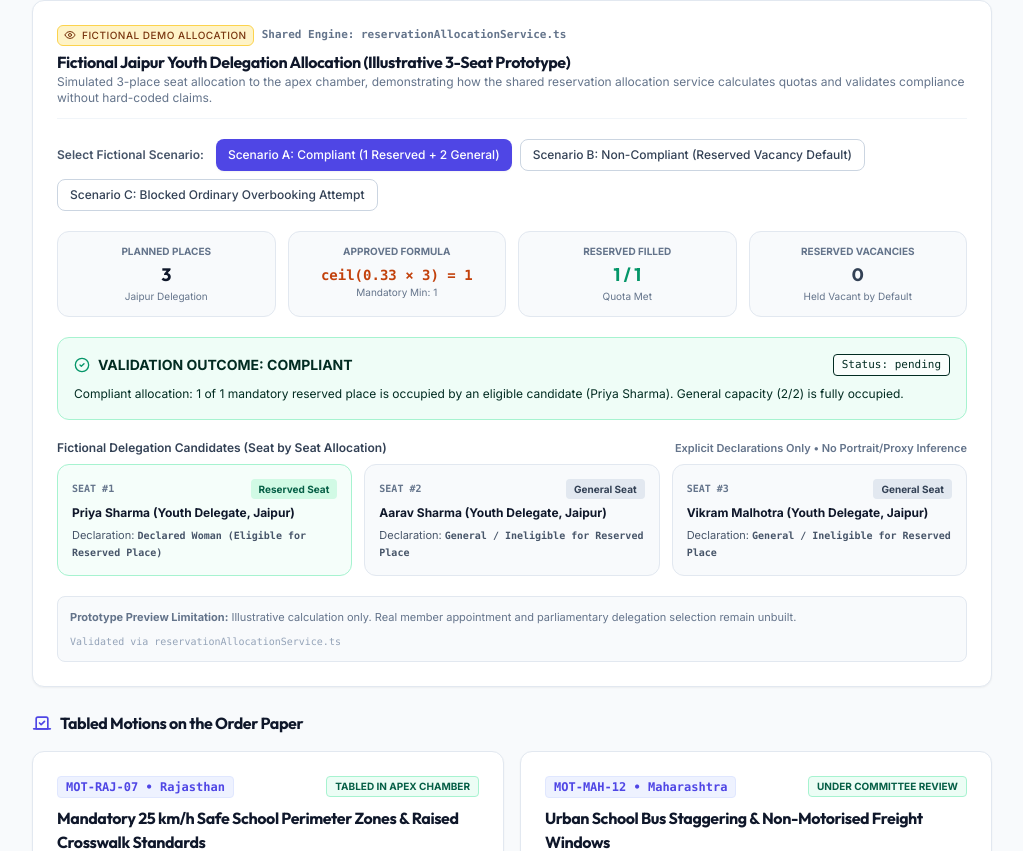
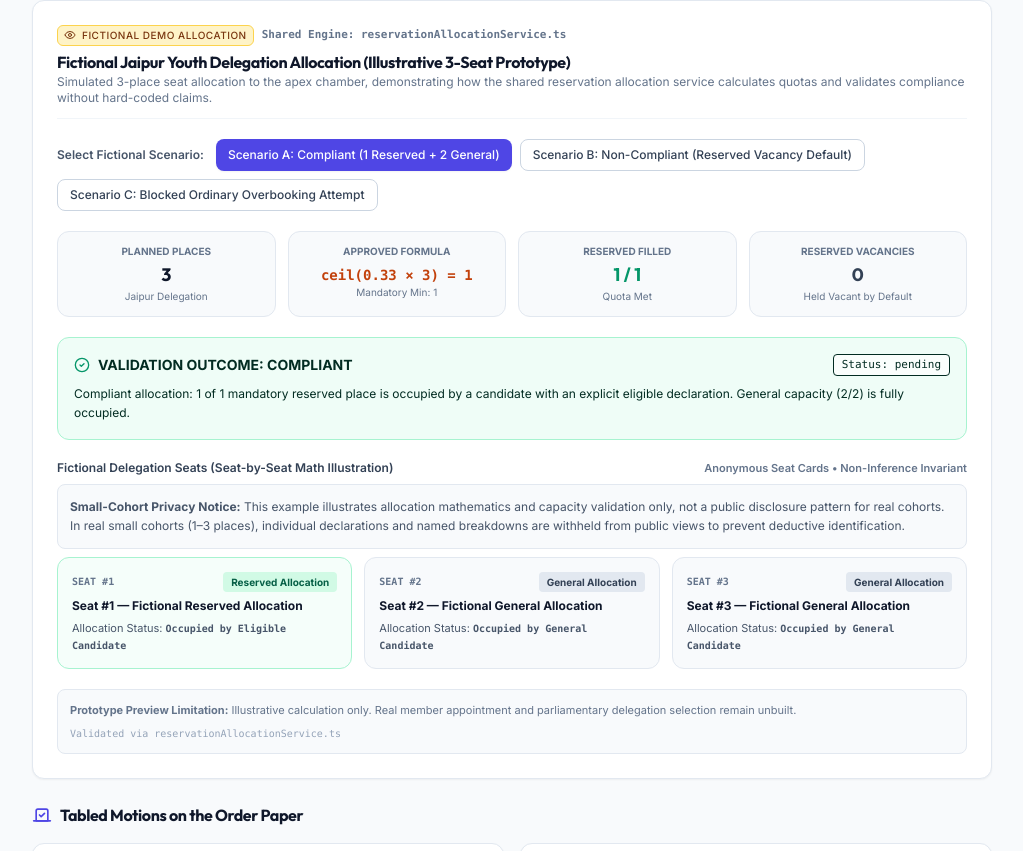
Before and after one commit to Laluboom/jansahabhag-2047-demo, a React (Vite) app: page /parliament in a window 1280 px wide. Shown: the part 1088-1939 px from the top of the page, without its empty margins (256-1279 px from the left). Built offline with nearby package versions, Linux system fonts and the light colour scheme.

Commit message:
fix(reservation): resolve audit test citations, anonymous seat privacy, and whitespace check

```diff
--- a/src/features/previews/ParliamentPage.tsx
+++ b/src/features/previews/ParliamentPage.tsx
@@ -26,7 +26,7 @@ export const ParliamentPage: React.FC = () => {
   const [delegationScenario, setDelegationScenario] = useState<'compliant' | 'noncompliant' | 'overbooked_ordinary'>('compliant');
 
   const illustration = buildParliamentDelegationIllustration(delegationScenario);
-  const { allocation, validation, candidates, summaryNote } = illustration;
+  const { allocation, validation, seats, summaryNote } = illustration;
 
   const motions = [
     {
@@ -170,7 +170,7 @@ export const ParliamentPage: React.FC = () => {
             </div>
             <p className="leading-relaxed text-slate-600">
               Unfilled reserved places remain held vacant by default. General/ordinary candidates cannot claim reserved vacancies
-              without an explicit, immutable, Platform Owner audited exception.
+              without an explicit, simulated Platform Owner audited exception.
             </p>
           </div>
 
@@ -351,48 +351,54 @@ export const ParliamentPage: React.FC = () => {
         {/* Fictional Seat Roster Table */}
         <div className="space-y-2">
           <div className="flex items-center justify-between text-xs font-semibold text-slate-700">
-            <span>Fictional Delegation Candidates (Seat by Seat Allocation)</span>
-            <span className="text-[11px] text-slate-500">Explicit Declarations Only &bull; No Portrait/Proxy Inference</span>
+            <span>Fictional Delegation Seats (Seat-by-Seat Math Illustration)</span>
+            <span className="text-[11px] text-slate-500">Anonymous Seat Cards &bull; Non-Inference Invariant</span>
+          </div>
+
+          <div className="p-3 rounded-lg bg-slate-50 border border-slate-200 text-xs text-slate-600 leading-relaxed" data-testid="small-cohort-privacy-notice">
+            <strong>Small-Cohort Privacy Notice:</strong> This example illustrates allocation mathematics and capacity validation only,
+            not a public disclosure pattern for real cohorts. In real small cohorts (1–3 places), individual declarations and named breakdowns
+            are withheld from public views to prevent deductive identification.
           </div>
 
           <div className="grid grid-cols-1 sm:grid-cols-3 gap-3">
-            {candidates.map((cand, idx) => (
+            {seats.map((seat) => (
               <div
-                key={cand.id}
+                key={seat.seatNumber}
                 className={`p-3.5 rounded-xl border text-xs space-y-1.5 ${
-                  cand.seatType === 'reserved'
+                  seat.seatType === 'reserved'
                     ? 'bg-emerald-50/50 border-emerald-200'
-                    : cand.seatType === 'vacant'
+                    : seat.seatType === 'vacant'
                     ? 'bg-amber-50/50 border-dashed border-amber-300'
                     : 'bg-slate-50 border-slate-200'
                 }`}
-                data-testid={`seat-card-${idx + 1}`}
+                data-testid={`seat-card-${seat.seatNumber}`}
               >
                 <div className="flex items-center justify-between">
                   <span className="text-[10px] font-mono font-bold uppercase text-slate-500">
-                    Seat #{idx + 1}
+                    Seat #{seat.seatNumber}
                   </span>
                   <span
                     className={`text-[10px] font-bold px-2 py-0.5 rounded ${
-                      cand.seatType === 'reserved'
+                      seat.seatType === 'reserved'
                         ? 'bg-emerald-100 text-emerald-800'
-                        : cand.seatType === 'vacant'
+                        : seat.seatType === 'vacant'
                         ? 'bg-amber-100 text-amber-800'
                         : 'bg-slate-200 text-slate-700'
                     }`}
                   >
-                    {cand.seatType === 'reserved'
-                      ? 'Reserved Seat'
-                      : cand.seatType === 'vacant'
+                    {seat.seatType === 'reserved'
+                      ? 'Reserved Allocation'
+                      : seat.seatType === 'vacant'
                       ? 'Held Vacant'
-                      : 'General Seat'}
+                      : 'General Allocation'}
                   </span>
                 </div>
 
-                <div className="font-bold text-slate-900">{cand.name}</div>
+                <div className="font-bold text-slate-900">{seat.seatLabel}</div>
                 <div className="text-[11px] text-slate-600">
-                  <span>Declaration: </span>
-                  <span className="font-mono text-[10px] font-semibold">{cand.declaredGenderCategory}</span>
+                  <span>Allocation Status: </span>
+                  <span className="font-mono text-[10px] font-semibold">{seat.categoryLabel}</span>
                 </div>
               </div>
             ))}
--- a/src/services/reservationAllocationService.ts
+++ b/src/services/reservationAllocationService.ts
@@ -950,11 +950,10 @@ export function projectSessionForCaller(
   return cloned;
 }
 
-export interface ParliamentDelegationCandidate {
-  id: string;
-  name: string;
-  declaredGenderCategory: string;
-  eligibility: ReservationEligibility;
+export interface ParliamentDelegationSeat {
+  seatNumber: number;
+  seatLabel: string;
+  categoryLabel: string;
   seatType: 'reserved' | 'ordinary' | 'vacant';
 }
 
@@ -962,7 +961,7 @@ export interface ParliamentDelegationIllustrationData {
   scenario: 'compliant' | 'noncompliant' | 'overbooked_ordinary';
   allocation: AllocationState;
   validation: AllocationValidationResult;
-  candidates: ParliamentDelegationCandidate[];
+  seats: ParliamentDelegationSeat[];
   summaryNote: string;
 }
 
@@ -971,9 +970,14 @@ export interface ParliamentDelegationIllustrationData {
  * Dynamically calculated by the shared reservation allocation service.
  * Demonstrates:
  * 1. Approved formula: ceil(0.33 * 3) = 1 reserved seat minimum, 2 ordinary seats.
- * 2. Compliant scenario: 1 eligible (Priya Sharma) + 2 general (Aarav Sharma, Vikram Malhotra) -> Compliant.
- * 3. Non-compliant scenario: 0 eligible + 2 general (Aarav, Vikram) -> 1 reserved seat held vacant by default.
- * 4. Overbooked ordinary scenario: Attempting to fill Seat 3 with an ordinary candidate (Rohan Mehta) -> Blocked by validation without Platform Owner exception.
+ * 2. Compliant scenario: 1 eligible + 2 general -> Compliant.
+ * 3. Non-compliant scenario: 0 eligible + 2 general -> 1 reserved seat held vacant by default.
+ * 4. Overbooked ordinary scenario: Attempting to fill Seat 3 with an ordinary candidate -> Blocked by validation without Platform Owner exception.
+ *
+ * Privacy Invariant:
+ * Evaluated using explicit fictional declarations only (user_priya: eligible, user_aarav/user_vikram/user_rohan: ineligible),
+ * never inferred from names or demographic proxies.
+ * Outputs anonymous fictional seat labels without exposing linked individual personas or IDs.
  */
 export function buildParliamentDelegationIllustration(
   scenario: 'compliant' | 'noncompliant' | 'overbooked_ordinary'
@@ -996,31 +1000,28 @@ export function buildParliamentDelegationIllustration(
       scenario,
       allocation,
       validation,
-      candidates: [
+      seats: [
         {
-          id: 'user_priya',
-          name: 'Priya Sharma (Youth Delegate, Jaipur)',
-          declaredGenderCategory: 'Declared Woman (Eligible for Reserved Place)',
-          eligibility: 'eligible',
+          seatNumber: 1,
+          seatLabel: 'Seat #1 — Fictional Reserved Allocation',
+          categoryLabel: 'Occupied by Eligible Candidate',
           seatType: 'reserved',
         },
         {
-          id: 'user_aarav',
-          name: 'Aarav Sharma (Youth Delegate, Jaipur)',
-          declaredGenderCategory: 'General / Ineligible for Reserved Place',
-          eligibility: 'ineligible',
+          seatNumber: 2,
+          seatLabel: 'Seat #2 — Fictional General Allocation',
+          categoryLabel: 'Occupied by General Candidate',
           seatType: 'ordinary',
         },
         {
-          id: 'user_vikram',
-          name: 'Vikram Malhotra (Youth Delegate, Jaipur)',
-          declaredGenderCategory: 'General / Ineligible for Reserved Place',
-          eligibility: 'ineligible',
+          seatNumber: 3,
+          seatLabel: 'Seat #3 — Fictional General Allocation',
+          categoryLabel: 'Occupied by General Candidate',
           seatType: 'ordinary',
         },
       ],
       summaryNote:
-        'Compliant allocation: 1 of 1 mandatory reserved place is occupied by an eligible candidate (Priya Sharma). General capacity (2/2) is fully occupied.',
+        'Compliant allocation: 1 of 1 mandatory reserved place is occupied by a candidate with an explicit eligible declaration. General capacity (2/2) is fully occupied.',
     };
   }
 
@@ -1040,26 +1041,23 @@ export function buildParliamentDelegationIllustration(
       scenario,
       allocation,
       validation,
-      candidates: [
+      seats: [
         {
-          id: 'user_aarav',
-          name: 'Aarav Sharma (Youth Delegate, Jaipur)',
-          declaredGenderCategory: 'General / Ineligible for Reserved Place',
-          eligibility: 'ineligible',
+          seatNumber: 1,
+          seatLabel: 'Seat #1 — Fictional General Allocation',
+          categoryLabel: 'Occupied by General Candidate',
           seatType: 'ordinary',
         },
         {
-          id: 'user_vikram',
-          name: 'Vikram Malhotra (Youth Delegate, Jaipur)',
-          declaredGenderCategory: 'General / Ineligible for Reserved Place',
-          eligibility: 'ineligible',
+          seatNumber: 2,
+          seatLabel: 'Seat #2 — Fictional General Allocation',
+          categoryLabel: 'Occupied by General Candidate',
           seatType: 'ordinary',
         },
         {
-          id: 'vacant_seat_3',
-          name: 'Seat 3 — Reserved Place (Held Vacant by Default)',
-          declaredGenderCategory: 'Unfilled Reserved Vacancy',
-          eligibility: 'undeclared',
+          seatNumber: 3,
+          seatLabel: 'Seat #3 — Fictional Reserved Allocation',
+          categoryLabel: 'Held Vacant by Default (Reserved)',
           seatType: 'vacant',
         },
       ],
@@ -1084,26 +1082,23 @@ export function buildParliamentDelegationIllustration(
     scenario,
     allocation,
     validation,
-    candidates: [
+    seats: [
       {
-        id: 'user_aarav',
-        name: 'Aarav Sharma (Youth Delegate, Jaipur)',
-        declaredGenderCategory: 'General / Ineligible for Reserved Place',
-        eligibility: 'ineligible',
+        seatNumber: 1,
+        seatLabel: 'Seat #1 — Fictional General Allocation',
+        categoryLabel: 'Occupied by General Candidate',
         seatType: 'ordinary',
       },
       {
-        id: 'user_vikram',
-        name: 'Vikram Malhotra (Youth Delegate, Jaipur)',
-        declaredGenderCategory: 'General / Ineligible for Reserved Place',
-        eligibility: 'ineligible',
+        seatNumber: 2,
+        seatLabel: 'Seat #2 — Fictional General Allocation',
+        categoryLabel: 'Occupied by General Candidate',
         seatType: 'ordinary',
       },
       {
-        id: 'user_rohan',
-        name: 'Rohan Mehta (General Candidate — Blocked without Platform Owner Exception)',
-        declaredGenderCategory: 'General / Ineligible for Reserved Place',
-        eligibility: 'ineligible',
+        seatNumber: 3,
+        seatLabel: 'Seat #3 — Blocked General Allocation',
+        categoryLabel: 'Blocked without Platform Owner Exception',
         seatType: 'ordinary',
       },
     ],
```
Also changed, not shown: 3 other files (tests, documents, lock files or other folders).
